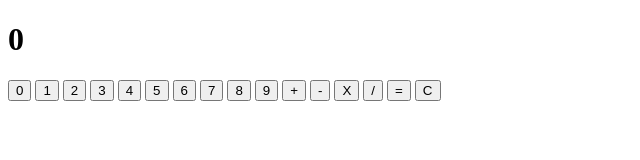
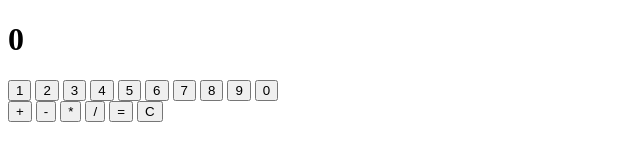
Before and after one commit to Hyunique/odin-calculator, a plain HTML site: page index.html in a window 1280 px wide. Shown: the whole page, without its empty margins (0-640 px from the left). Drawn offline with Linux system fonts and the light colour scheme.

Commit message:
added divs and style sheet

```diff
--- a/index.html
+++ b/index.html
@@ -5,12 +5,14 @@
         <meta charset="UTF-8">
         <meta http-equiv="X-UA-Compatible" content="IE=edge">
         <meta name="viewport" content="width=device-width, initial-scale=1.0">
+        <link rel="stylesheet" href="style.css">
         <title>Document</title>
     </head>
 
     <body>
+        <div class="device">
             <h1 class="display">0</h1>
-        <button class="digit">0</button>
+            <div class="digitDiv">
                 <button class="digit">1</button>
                 <button class="digit">2</button>
                 <button class="digit">3</button>
@@ -20,14 +22,18 @@
                 <button class="digit">7</button>
                 <button class="digit">8</button>
                 <button class="digit">9</button>
-        <button class="operator">+</button>
-        <button class="operator">-</button>
-        <button class="operator">X</button>
-        <button class="operator">/</button>
+                <button class="digit">0</button>
+            </div>
+            <div class="operatorDiv">
+                <button class="operator" id="plus">+</button>
+                <button class="operator" id="minus">-</button>
+                <button class="operator" id="multiply">*</button>
+                <button class="operator" id="divide">/</button>
                 <button class="equal">=</button>
                 <button class="clear">C</button>
+            </div>
 
-
+        </div>
         <script src="index.js"></script>
     </body>
 
```
Lines whose indentation alone changed are shown as unchanged.
